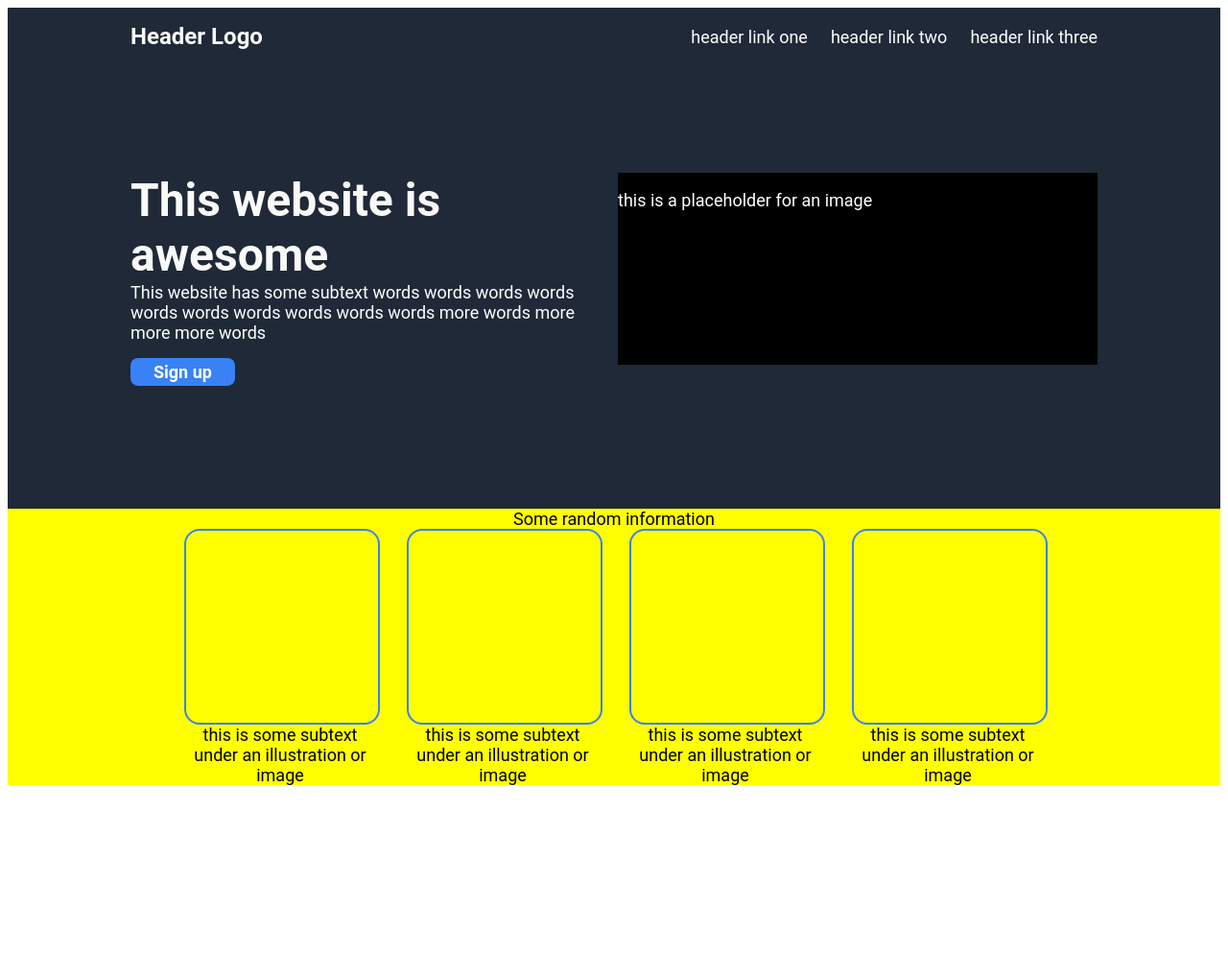
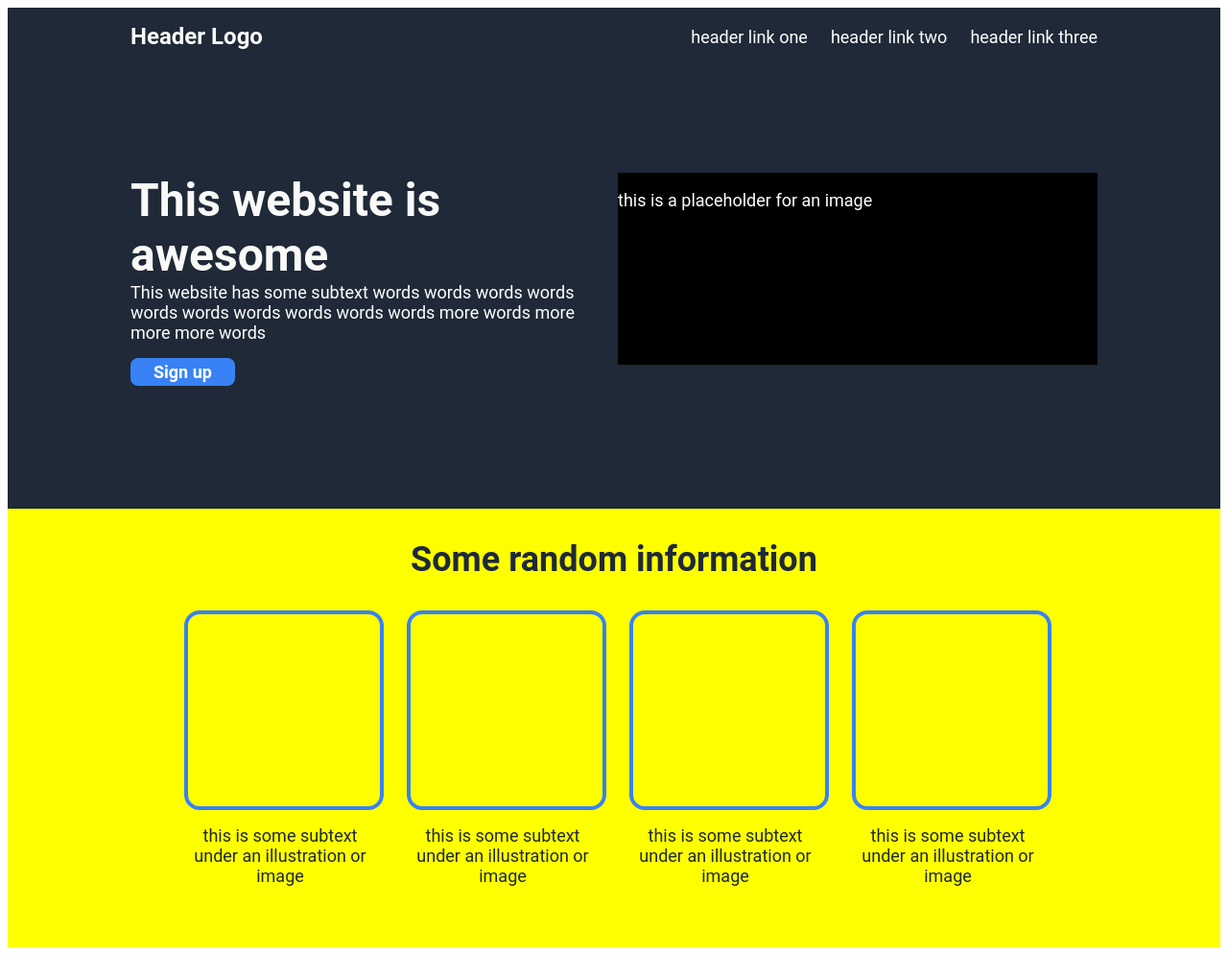
Before and after one commit to Starbey/landing-page, a plain HTML site: page index.html in a window 1280 px wide. Shown: the whole page at 96% size. Before the commit the page ends 826 px from the top, so only its background shows below. Drawn offline with Linux system fonts and the light colour scheme.

Commit message:
Finalize styling for information. Keep the section color yellow for visibility (change later).

```diff
--- a/style.css
+++ b/style.css
@@ -95,6 +95,13 @@ button{
     display:flex;
     flex-direction:column;
     align-items:center;
+    padding:32px;
+}
+
+.info-header{
+    font-size:36px;
+    font-weight:bolder;
+    color:#1F2937;
 }
 
 .pairs-container{
@@ -102,6 +109,7 @@ button{
     justify-content:space-between;
     gap:32px;
     flex-shrink:0;
+    padding:32px;
 }
 
 .pair{
@@ -113,7 +121,12 @@ button{
     height:200px;
     width:200px;
     border:solid;
-    border-width:2px;
+    border-width:4px;
     border-color:#3882F6;
     border-radius:16px;
+    margin-bottom:16px;
 }
+
+.subtext {
+    color:#1F2937;
+}
```
